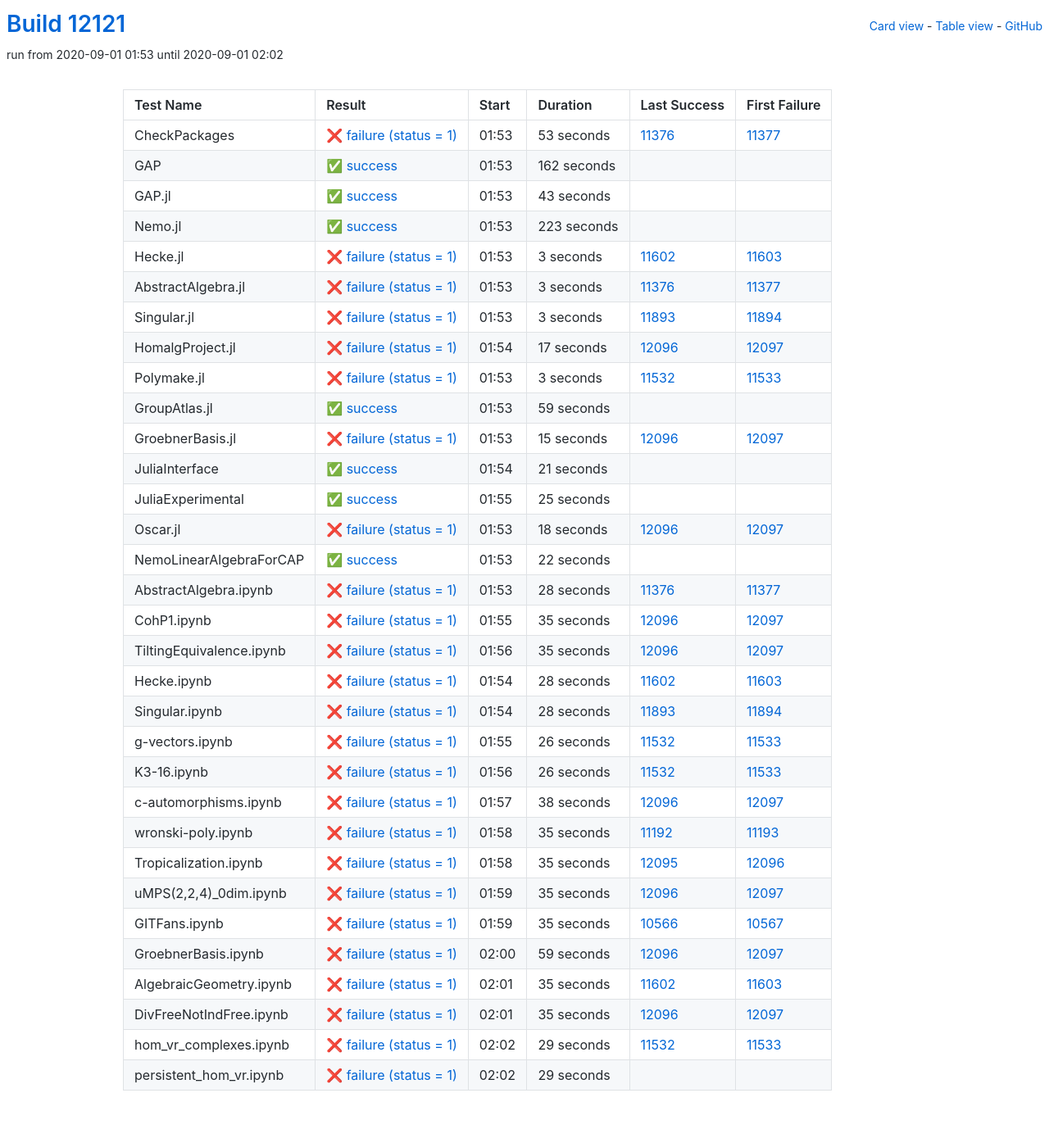
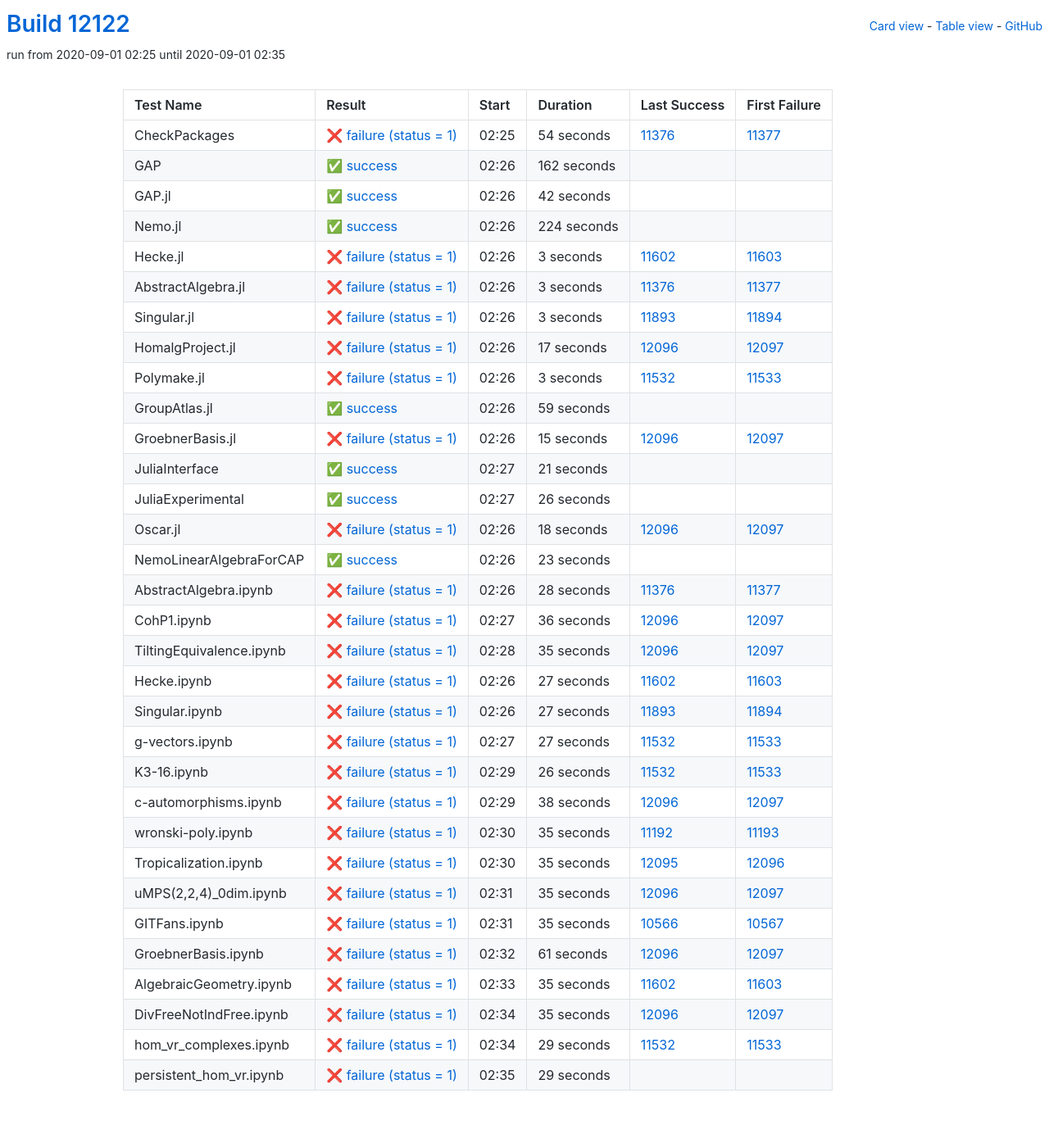
Before and after one commit to oscar-system/oscar-ci-status, a Jekyll site: the page built from table.html, in a window 1280 px wide. Shown: the whole page at 82% size. Built offline with Jekyll 4.4.1, drawn with Linux system fonts in a browser that asks for light colours.

Commit message:
Build #12122

```diff
--- a/_data/ci.yml
+++ b/_data/ci.yml
@@ -1,6 +1,6 @@
 ---
-build: 12121
-build_url: https://oscarci.mathematik.uni-kl.de/job/oscar/12121/
+build: 12122
+build_url: https://oscarci.mathematik.uni-kl.de/job/oscar/12122/
 job: oscar
 organization: oscar-system
 repo: oscar-ci-status
@@ -8,20 +8,20 @@
 tests:
 - name: CheckPackages
   id: checkpackages
-  log: https://oscarci.mathematik.uni-kl.de/job/oscar/12121/artifact/logs/build-12121/CheckPackages.log
-  start: 2020-09-01 01:53
+  log: https://oscarci.mathematik.uni-kl.de/job/oscar/12122/artifact/logs/build-12122/CheckPackages.log
+  start: 2020-09-01 02:25
   success: false
   exitcode: 1
   status: failure
-  duration: 53
+  duration: 54
   last_success: 11376
   last_success_url: https://oscarci.mathematik.uni-kl.de/job/oscar/11376/
   first_failure: 11377
   first_failure_url: https://oscarci.mathematik.uni-kl.de/job/oscar/11377/
 - name: GAP
   id: gap
-  log: https://oscarci.mathematik.uni-kl.de/job/oscar/12121/artifact/logs/build-12121/GAP.log
-  start: 2020-09-01 01:53
+  log: https://oscarci.mathematik.uni-kl.de/job/oscar/12122/artifact/logs/build-12122/GAP.log
+  start: 2020-09-01 02:26
   success: true
   exitcode: 0
   status: success
@@ -32,32 +32,32 @@
   first_failure_url:
 - name: GAP.jl
   id: gap-jl
-  log: https://oscarci.mathematik.uni-kl.de/job/oscar/12121/artifact/logs/build-12121/GAP.jl.log
-  start: 2020-09-01 01:53
+  log: https://oscarci.mathematik.uni-kl.de/job/oscar/12122/artifact/logs/build-12122/GAP.jl.log
+  start: 2020-09-01 02:26
   success: true
   exitcode: 0
   status: success
-  duration: 43
+  duration: 42
   last_success: false
   last_success_url:
   first_failure: false
   first_failure_url:
 - name: Nemo.jl
   id: nemo-jl
-  log: https://oscarci.mathematik.uni-kl.de/job/oscar/12121/artifact/logs/build-12121/Nemo.jl.log
-  start: 2020-09-01 01:53
+  log: https://oscarci.mathematik.uni-kl.de/job/oscar/12122/artifact/logs/build-12122/Nemo.jl.log
+  start: 2020-09-01 02:26
   success: true
   exitcode: 0
   status: success
-  duration: 223
+  duration: 224
   last_success: false
   last_success_url:
   first_failure: false
   first_failure_url:
 - name: Hecke.jl
   id: hecke-jl
-  log: https://oscarci.mathematik.uni-kl.de/job/oscar/12121/artifact/logs/build-12121/Hecke.jl.log
-  start: 2020-09-01 01:53
+  log: https://oscarci.mathematik.uni-kl.de/job/oscar/12122/artifact/logs/build-12122/Hecke.jl.log
+  start: 2020-09-01 02:26
   success: false
   exitcode: 1
   status: failure
@@ -68,8 +68,8 @@
   first_failure_url: https://oscarci.mathematik.uni-kl.de/job/oscar/11603/
 - name: AbstractAlgebra.jl
   id: abstractalgebra-jl
-  log: https://oscarci.mathematik.uni-kl.de/job/oscar/12121/artifact/logs/build-12121/AbstractAlgebra.jl.log
-  start: 2020-09-01 01:53
+  log: https://oscarci.mathematik.uni-kl.de/job/oscar/12122/artifact/logs/build-12122/AbstractAlgebra.jl.log
+  start: 2020-09-01 02:26
   success: false
   exitcode: 1
   status: failure
@@ -80,8 +80,8 @@
   first_failure_url: https://oscarci.mathematik.uni-kl.de/job/oscar/11377/
 - name: Singular.jl
   id: singular-jl
-  log: https://oscarci.mathematik.uni-kl.de/job/oscar/12121/artifact/logs/build-12121/Singular.jl.log
-  start: 2020-09-01 01:53
+  log: https://oscarci.mathematik.uni-kl.de/job/oscar/12122/artifact/logs/build-12122/Singular.jl.log
+  start: 2020-09-01 02:26
   success: false
   exitcode: 1
   status: failure
@@ -92,8 +92,8 @@
   first_failure_url: https://oscarci.mathematik.uni-kl.de/job/oscar/11894/
 - name: HomalgProject.jl
   id: homalgproject-jl
-  log: https://oscarci.mathematik.uni-kl.de/job/oscar/12121/artifact/logs/build-12121/HomalgProject.jl.log
-  start: 2020-09-01 01:54
+  log: https://oscarci.mathematik.uni-kl.de/job/oscar/12122/artifact/logs/build-12122/HomalgProject.jl.log
+  start: 2020-09-01 02:26
   success: false
   exitcode: 1
   status: failure
@@ -104,8 +104,8 @@
   first_failure_url: https://oscarci.mathematik.uni-kl.de/job/oscar/12097/
 - name: Polymake.jl
   id: polymake-jl
-  log: https://oscarci.mathematik.uni-kl.de/job/oscar/12121/artifact/logs/build-12121/Polymake.jl.log
-  start: 2020-09-01 01:53
+  log: https://oscarci.mathematik.uni-kl.de/job/oscar/12122/artifact/logs/build-12122/Polymake.jl.log
+  start: 2020-09-01 02:26
   success: false
   exitcode: 1
   status: failure
@@ -116,8 +116,8 @@
   first_failure_url: https://oscarci.mathematik.uni-kl.de/job/oscar/11533/
 - name: GroupAtlas.jl
   id: groupatlas-jl
-  log: https://oscarci.mathematik.uni-kl.de/job/oscar/12121/artifact/logs/build-12121/GroupAtlas.jl.log
-  start: 2020-09-01 01:53
+  log: https://oscarci.mathematik.uni-kl.de/job/oscar/12122/artifact/logs/build-12122/GroupAtlas.jl.log
+  start: 2020-09-01 02:26
   success: true
   exitcode: 0
   status: success
@@ -128,8 +128,8 @@
   first_failure_url:
 - name: GroebnerBasis.jl
   id: groebnerbasis-jl
-  log: https://oscarci.mathematik.uni-kl.de/job/oscar/12121/artifact/logs/build-12121/GroebnerBasis.jl.log
-  start: 2020-09-01 01:53
+  log: https://oscarci.mathematik.uni-kl.de/job/oscar/12122/artifact/logs/build-12122/GroebnerBasis.jl.log
+  start: 2020-09-01 02:26
   success: false
   exitcode: 1
   status: failure
@@ -140,8 +140,8 @@
   first_failure_url: https://oscarci.mathematik.uni-kl.de/job/oscar/12097/
 - name: JuliaInterface
   id: juliainterface
-  log: https://oscarci.mathematik.uni-kl.de/job/oscar/12121/artifact/logs/build-12121/JuliaInterface.log
-  start: 2020-09-01 01:54
+  log: https://oscarci.mathematik.uni-kl.de/job/oscar/12122/artifact/logs/build-12122/JuliaInterface.log
+  start: 2020-09-01 02:27
   success: true
   exitcode: 0
   status: success
@@ -152,20 +152,20 @@
   first_failure_url:
 - name: JuliaExperimental
   id: juliaexperimental
-  log: https://oscarci.mathematik.uni-kl.de/job/oscar/12121/artifact/logs/build-12121/JuliaExperimental.log
-  start: 2020-09-01 01:55
+  log: https://oscarci.mathematik.uni-kl.de/job/oscar/12122/artifact/logs/build-12122/JuliaExperimental.log
+  start: 2020-09-01 02:27
   success: true
   exitcode: 0
   status: success
-  duration: 25
+  duration: 26
   last_success: false
   last_success_url:
   first_failure: false
   first_failure_url:
 - name: Oscar.jl
   id: oscar-jl
-  log: https://oscarci.mathematik.uni-kl.de/job/oscar/12121/artifact/logs/build-12121/Oscar.jl.log
-  start: 2020-09-01 01:53
+  log: https://oscarci.mathematik.uni-kl.de/job/oscar/12122/artifact/logs/build-12122/Oscar.jl.log
+  start: 2020-09-01 02:26
   success: false
   exitcode: 1
   status: failure
@@ -176,20 +176,20 @@
   first_failure_url: https://oscarci.mathematik.uni-kl.de/job/oscar/12097/
 - name: NemoLinearAlgebraForCAP
   id: nemolinearalgebraforcap
-  log: https://oscarci.mathematik.uni-kl.de/job/oscar/12121/artifact/logs/build-12121/NemoLinearAlgebraForCAP.log
-  start: 2020-09-01 01:53
+  log: https://oscarci.mathematik.uni-kl.de/job/oscar/12122/artifact/logs/build-12122/NemoLinearAlgebraForCAP.log
+  start: 2020-09-01 02:26
   success: true
   exitcode: 0
   status: success
-  duration: 22
+  duration: 23
   last_success: false
   last_success_url:
   first_failure: false
   first_failure_url:
 - name: AbstractAlgebra.ipynb
   id: abstractalgebra-ipynb
-  log: https://oscarci.mathematik.uni-kl.de/job/oscar/12121/artifact/logs/build-12121/AbstractAlgebra.ipynb.log
-  start: 2020-09-01 01:53
+  log: https://oscarci.mathematik.uni-kl.de/job/oscar/12122/artifact/logs/build-12122/AbstractAlgebra.ipynb.log
+  start: 2020-09-01 02:26
   success: false
   exitcode: 1
   status: failure
@@ -200,20 +200,20 @@
   first_failure_url: https://oscarci.mathematik.uni-kl.de/job/oscar/11377/
 - name: CohP1.ipynb
   id: cohp1-ipynb
-  log: https://oscarci.mathematik.uni-kl.de/job/oscar/12121/artifact/logs/build-12121/CohP1.ipynb.log
-  start: 2020-09-01 01:55
+  log: https://oscarci.mathematik.uni-kl.de/job/oscar/12122/artifact/logs/build-12122/CohP1.ipynb.log
+  start: 2020-09-01 02:27
   success: false
   exitcode: 1
   status: failure
-  duration: 35
+  duration: 36
   last_success: 12096
   last_success_url: https://oscarci.mathematik.uni-kl.de/job/oscar/12096/
   first_failure: 12097
   first_failure_url: https://oscarci.mathematik.uni-kl.de/job/oscar/12097/
 - name: TiltingEquivalence.ipynb
   id: tiltingequivalence-ipynb
-  log: https://oscarci.mathematik.uni-kl.de/job/oscar/12121/artifact/logs/build-12121/TiltingEquivalence.ipynb.log
-  start: 2020-09-01 01:56
+  log: https://oscarci.mathematik.uni-kl.de/job/oscar/12122/artifact/logs/build-12122/TiltingEquivalence.ipynb.log
+  start: 2020-09-01 02:28
   success: false
   exitcode: 1
   status: failure
@@ -224,44 +224,44 @@
   first_failure_url: https://oscarci.mathematik.uni-kl.de/job/oscar/12097/
 - name: Hecke.ipynb
   id: hecke-ipynb
-  log: https://oscarci.mathematik.uni-kl.de/job/oscar/12121/artifact/logs/build-12121/Hecke.ipynb.log
-  start: 2020-09-01 01:54
+  log: https://oscarci.mathematik.uni-kl.de/job/oscar/12122/artifact/logs/build-12122/Hecke.ipynb.log
+  start: 2020-09-01 02:26
   success: false
   exitcode: 1
   status: failure
-  duration: 28
+  duration: 27
   last_success: 11602
   last_success_url: https://oscarci.mathematik.uni-kl.de/job/oscar/11602/
   first_failure: 11603
   first_failure_url: https://oscarci.mathematik.uni-kl.de/job/oscar/11603/
 - name: Singular.ipynb
   id: singular-ipynb
-  log: https://oscarci.mathematik.uni-kl.de/job/oscar/12121/artifact/logs/build-12121/Singular.ipynb.log
-  start: 2020-09-01 01:54
+  log: https://oscarci.mathematik.uni-kl.de/job/oscar/12122/artifact/logs/build-12122/Singular.ipynb.log
+  start: 2020-09-01 02:26
   success: false
   exitcode: 1
   status: failure
-  duration: 28
+  duration: 27
   last_success: 11893
   last_success_url: https://oscarci.mathematik.uni-kl.de/job/oscar/11893/
   first_failure: 11894
   first_failure_url: https://oscarci.mathematik.uni-kl.de/job/oscar/11894/
 - name: g-vectors.ipynb
   id: g-vectors-ipynb
-  log: https://oscarci.mathematik.uni-kl.de/job/oscar/12121/artifact/logs/build-12121/g-vectors.ipynb.log
-  start: 2020-09-01 01:55
+  log: https://oscarci.mathematik.uni-kl.de/job/oscar/12122/artifact/logs/build-12122/g-vectors.ipynb.log
+  start: 2020-09-01 02:27
   success: false
   exitcode: 1
   status: failure
-  duration: 26
+  duration: 27
   last_success: 11532
   last_success_url: https://oscarci.mathematik.uni-kl.de/job/oscar/11532/
   first_failure: 11533
   first_failure_url: https://oscarci.mathematik.uni-kl.de/job/oscar/11533/
 - name: K3-16.ipynb
   id: k3-16-ipynb
-  log: https://oscarci.mathematik.uni-kl.de/job/oscar/12121/artifact/logs/build-12121/K3-16.ipynb.log
-  start: 2020-09-01 01:56
+  log: https://oscarci.mathematik.uni-kl.de/job/oscar/12122/artifact/logs/build-12122/K3-16.ipynb.log
+  start: 2020-09-01 02:29
   success: false
   exitcode: 1
   status: failure
@@ -272,8 +272,8 @@
   first_failure_url: https://oscarci.mathematik.uni-kl.de/job/oscar/11533/
 - name: c-automorphisms.ipynb
   id: c-automorphisms-ipynb
-  log: https://oscarci.mathematik.uni-kl.de/job/oscar/12121/artifact/logs/build-12121/c-automorphisms.ipynb.log
-  start: 2020-09-01 01:57
+  log: https://oscarci.mathematik.uni-kl.de/job/oscar/12122/artifact/logs/build-12122/c-automorphisms.ipynb.log
+  start: 2020-09-01 02:29
   success: false
   exitcode: 1
   status: failure
@@ -284,8 +284,8 @@
   first_failure_url: https://oscarci.mathematik.uni-kl.de/job/oscar/12097/
 - name: wronski-poly.ipynb
   id: wronski-poly-ipynb
-  log: https://oscarci.mathematik.uni-kl.de/job/oscar/12121/artifact/logs/build-12121/wronski-poly.ipynb.log
-  start: 2020-09-01 01:58
+  log: https://oscarci.mathematik.uni-kl.de/job/oscar/12122/artifact/logs/build-12122/wronski-poly.ipynb.log
+  start: 2020-09-01 02:30
   success: false
   exitcode: 1
   status: failure
@@ -296,8 +296,8 @@
   first_failure_url: https://oscarci.mathematik.uni-kl.de/job/oscar/11193/
 - name: Tropicalization.ipynb
   id: tropicalization-ipynb
-  log: https://oscarci.mathematik.uni-kl.de/job/oscar/12121/artifact/logs/build-12121/Tropicalization.ipynb.log
-  start: 2020-09-01 01:58
+  log: https://oscarci.mathematik.uni-kl.de/job/oscar/12122/artifact/logs/build-12122/Tropicalization.ipynb.log
+  start: 2020-09-01 02:30
   success: false
   exitcode: 1
   status: failure
@@ -308,8 +308,8 @@
   first_failure_url: https://oscarci.mathematik.uni-kl.de/job/oscar/12096/
 - name: uMPS(2,2,4)_0dim.ipynb
   id: umps-2-2-4-0dim-ipynb
-  log: https://oscarci.mathematik.uni-kl.de/job/oscar/12121/artifact/logs/build-12121/uMPS-2-2-4-_0dim.ipynb.log
-  start: 2020-09-01 01:59
+  log: https://oscarci.mathematik.uni-kl.de/job/oscar/12122/artifact/logs/build-12122/uMPS-2-2-4-_0dim.ipynb.log
+  start: 2020-09-01 02:31
   success: false
   exitcode: 1
   status: failure
@@ -320,8 +320,8 @@
   first_failure_url: https://oscarci.mathematik.uni-kl.de/job/oscar/12097/
 - name: GITFans.ipynb
   id: gitfans-ipynb
-  log: https://oscarci.mathematik.uni-kl.de/job/oscar/12121/artifact/logs/build-12121/GITFans.ipynb.log
-  start: 2020-09-01 01:59
+  log: https://oscarci.mathematik.uni-kl.de/job/oscar/12122/artifact/logs/build-12122/GITFans.ipynb.log
+  start: 2020-09-01 02:31
   success: false
   exitcode: 1
   status: failure
@@ -332,20 +332,20 @@
   first_failure_url: https://oscarci.mathematik.uni-kl.de/job/oscar/10567/
 - name: GroebnerBasis.ipynb
   id: groebnerbasis-ipynb
-  log: https://oscarci.mathematik.uni-kl.de/job/oscar/12121/artifact/logs/build-12121/GroebnerBasis.ipynb.log
-  start: 2020-09-01 02:00
+  log: https://oscarci.mathematik.uni-kl.de/job/oscar/12122/artifact/logs/build-12122/GroebnerBasis.ipynb.log
+  start: 2020-09-01 02:32
   success: false
   exitcode: 1
   status: failure
-  duration: 59
+  duration: 61
   last_success: 12096
   last_success_url: https://oscarci.mathematik.uni-kl.de/job/oscar/12096/
   first_failure: 12097
   first_failure_url: https://oscarci.mathematik.uni-kl.de/job/oscar/12097/
 - name: AlgebraicGeometry.ipynb
   id: algebraicgeometry-ipynb
-  log: https://oscarci.mathematik.uni-kl.de/job/oscar/12121/artifact/logs/build-12121/AlgebraicGeometry.ipynb.log
-  start: 2020-09-01 02:01
+  log: https://oscarci.mathematik.uni-kl.de/job/oscar/12122/artifact/logs/build-12122/AlgebraicGeometry.ipynb.log
+  start: 2020-09-01 02:33
   success: false
   exitcode: 1
   status: failure
@@ -356,8 +356,8 @@
   first_failure_url: https://oscarci.mathematik.uni-kl.de/job/oscar/11603/
 - name: DivFreeNotIndFree.ipynb
   id: divfreenotindfree-ipynb
-  log: https://oscarci.mathematik.uni-kl.de/job/oscar/12121/artifact/logs/build-12121/DivFreeNotIndFree.ipynb.log
-  start: 2020-09-01 02:01
+  log: https://oscarci.mathematik.uni-kl.de/job/oscar/12122/artifact/logs/build-12122/DivFreeNotIndFree.ipynb.log
+  start: 2020-09-01 02:34
   success: false
   exitcode: 1
   status: failure
@@ -368,8 +368,8 @@
   first_failure_url: https://oscarci.mathematik.uni-kl.de/job/oscar/12097/
 - name: hom_vr_complexes.ipynb
   id: hom-vr-complexes-ipynb
-  log: https://oscarci.mathematik.uni-kl.de/job/oscar/12121/artifact/logs/build-12121/hom_vr_complexes.ipynb.log
-  start: 2020-09-01 02:02
+  log: https://oscarci.mathematik.uni-kl.de/job/oscar/12122/artifact/logs/build-12122/hom_vr_complexes.ipynb.log
+  start: 2020-09-01 02:34
   success: false
   exitcode: 1
   status: failure
@@ -380,8 +380,8 @@
   first_failure_url: https://oscarci.mathematik.uni-kl.de/job/oscar/11533/
 - name: persistent_hom_vr.ipynb
   id: persistent-hom-vr-ipynb
-  log: https://oscarci.mathematik.uni-kl.de/job/oscar/12121/artifact/logs/build-12121/persistent_hom_vr.ipynb.log
-  start: 2020-09-01 02:02
+  log: https://oscarci.mathematik.uni-kl.de/job/oscar/12122/artifact/logs/build-12122/persistent_hom_vr.ipynb.log
+  start: 2020-09-01 02:35
   success: false
   exitcode: 1
   status: failure
```
Also changed, not shown: README.md.
